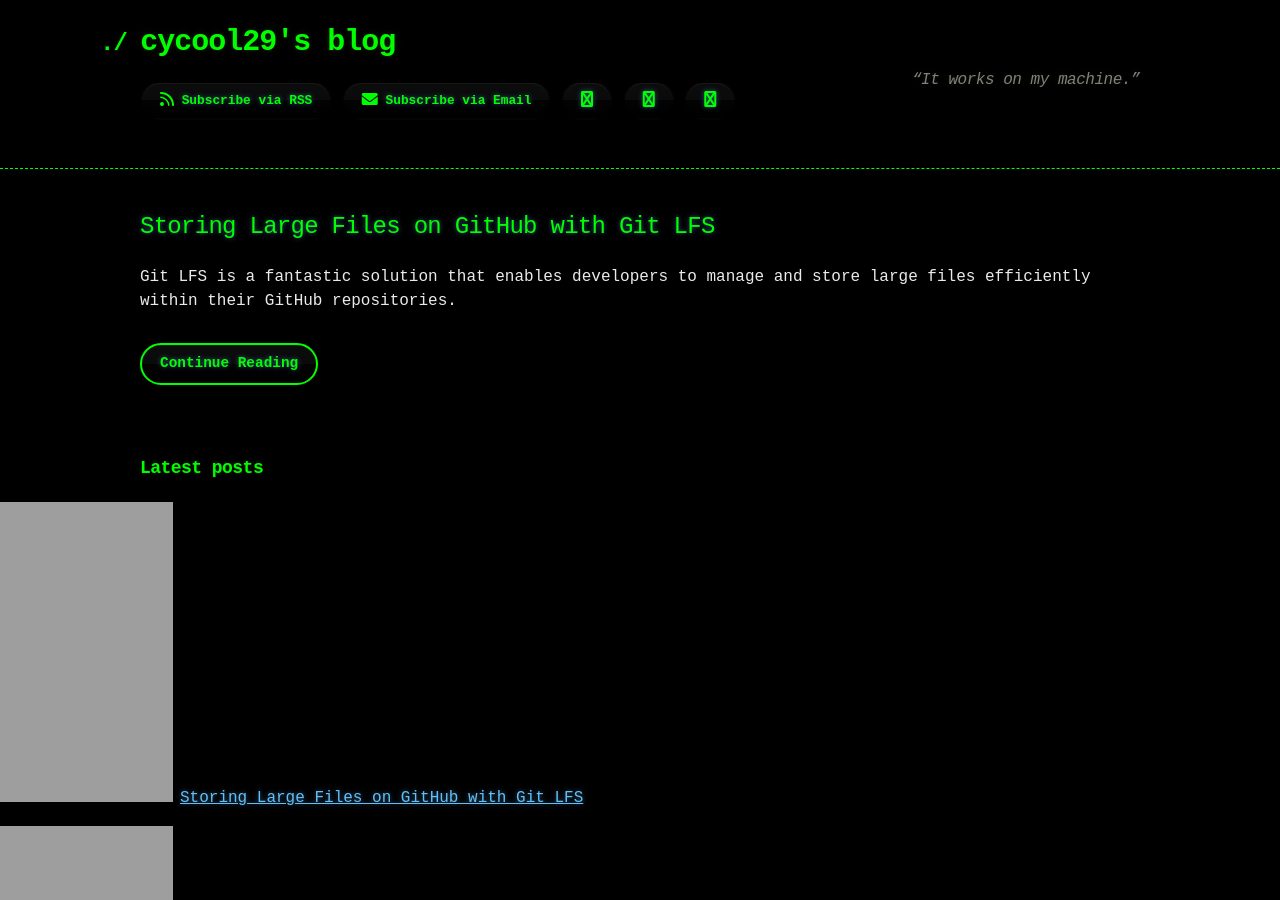
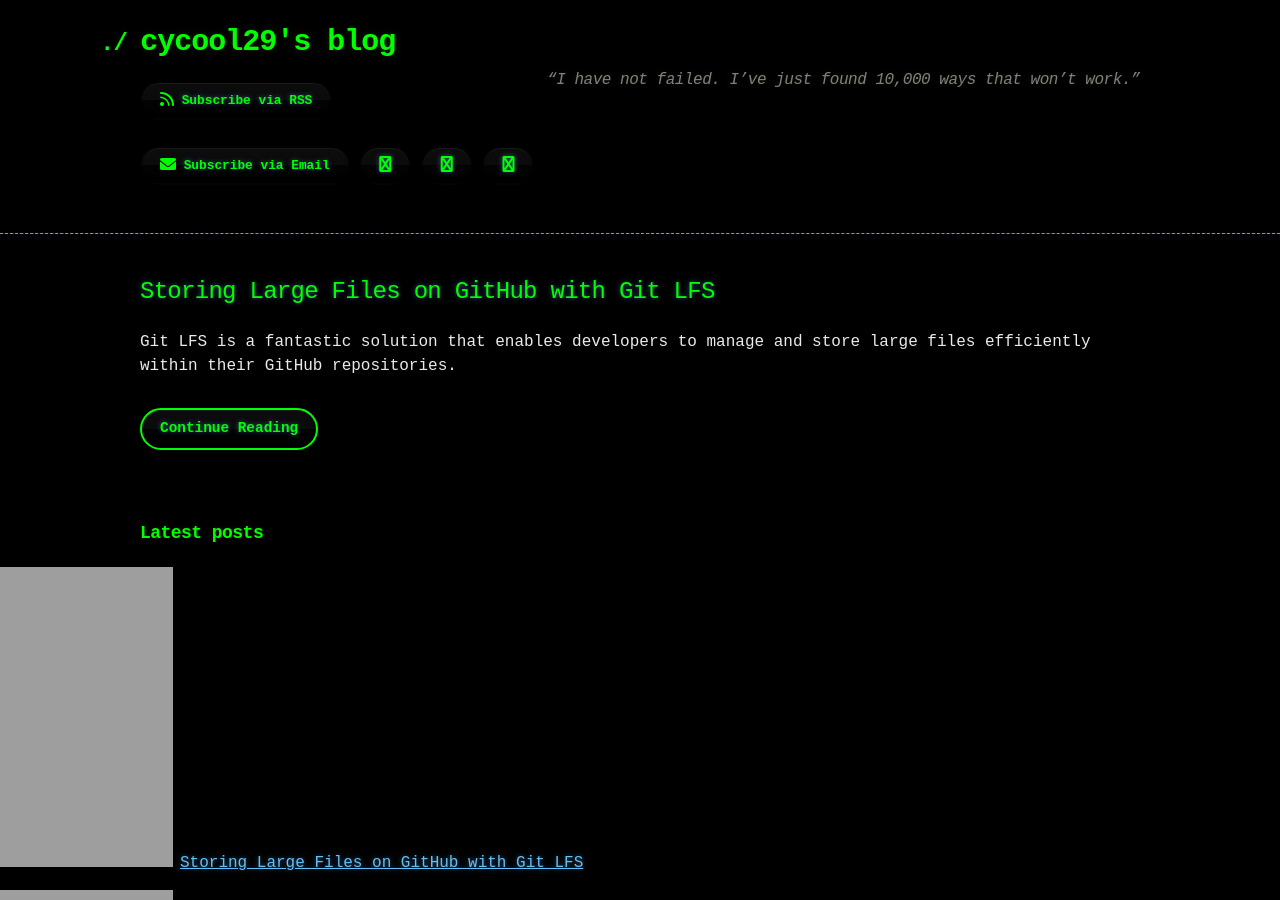
Before and after one commit to cycool29/cycool29.github.io, a Jekyll site: the page built from index.md, in a window 1280 px wide and 900 px high. Built offline with Jekyll 4.4.1, drawn with Linux system fonts in a browser that asks for light colours; a style sheet for code colours, icons or effects is not loaded.

Commit message:
Update quotes

```diff
--- a/_config.yml
+++ b/_config.yml
@@ -1,5 +1,5 @@
 title: cycool29's blog
-description: "“It works on my machine.” "
+description: "“I have not failed. I’ve just found 10,000 ways that won’t work.” "
 bio: A high school student. Intermediate in Python, Git, Bash. Learning JavaScript. He/Him. "
 author: cycool29
 url: https://cycool29.github.io
```
